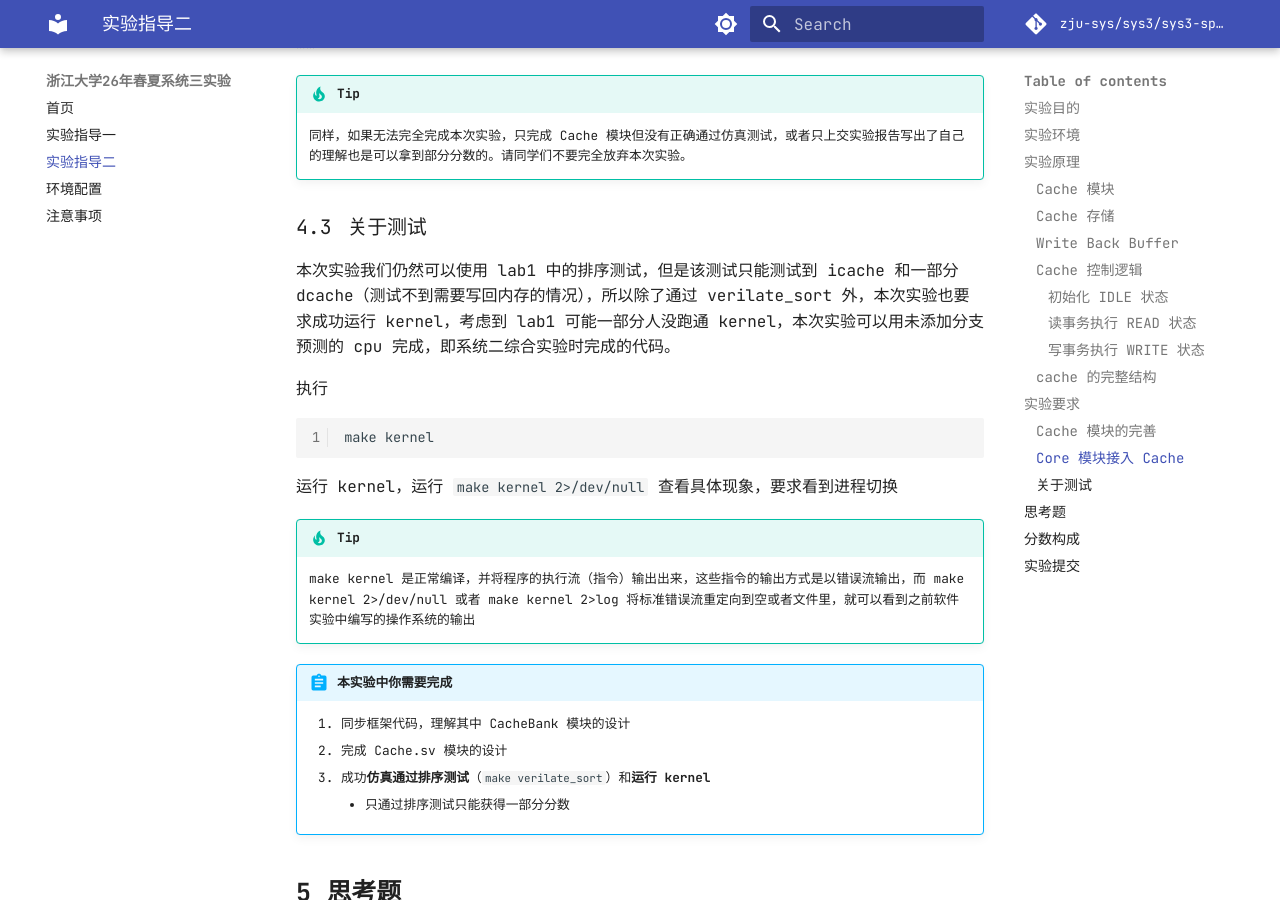
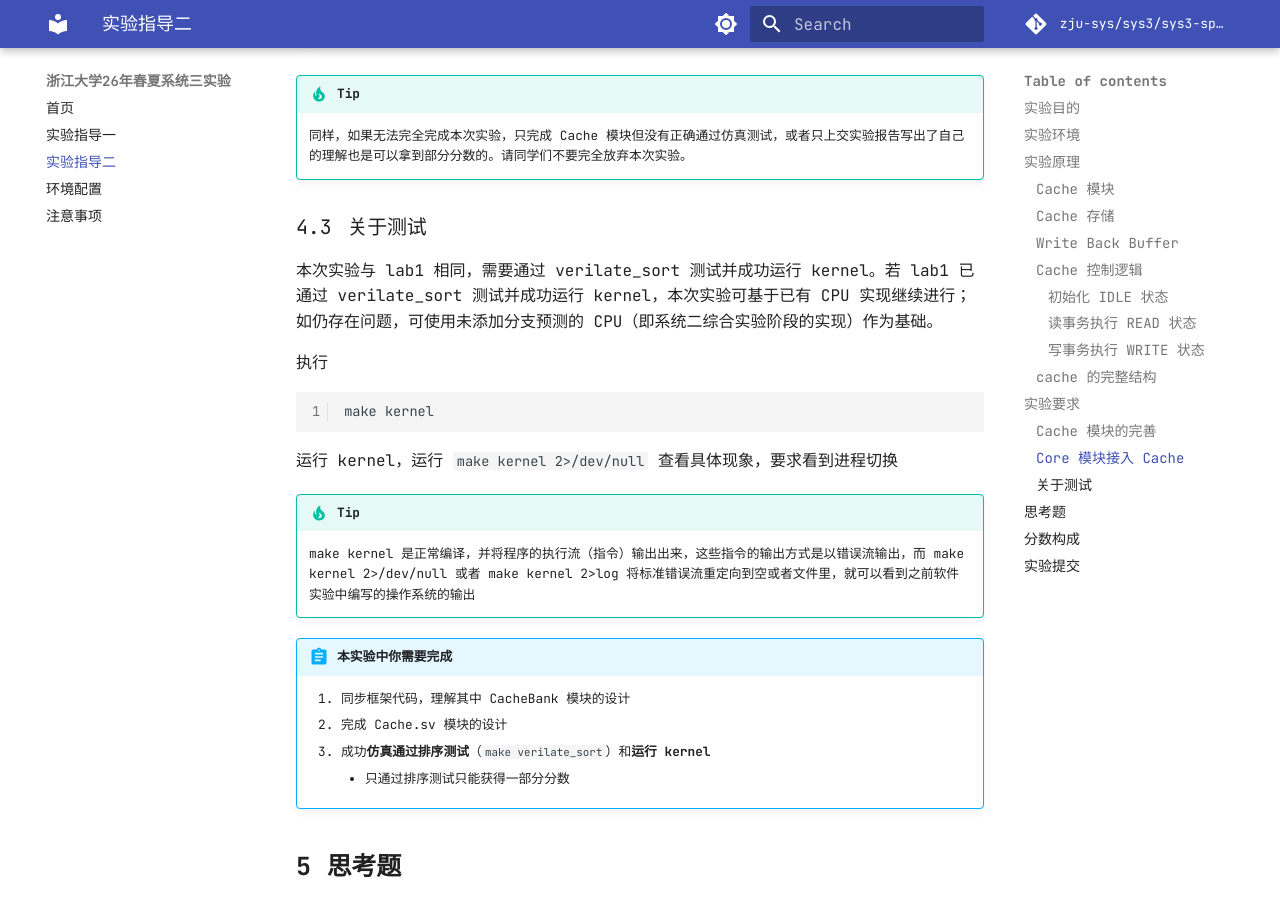
Before and after one commit to ZZC071212/computer_system, an MkDocs documentation site: the page built from docs/lab2.md, in a window 1280 px wide and 900 px high, scrolled down 14190 px. Built offline with MkDocs 1.6.1 and Material for MkDocs 9.7.7, drawn with Linux system fonts in a browser that asks for light colours; some of the changed text lies outside the part shown.

Commit message:
docs: fix lab2

```diff
--- a/docs/lab2.md
+++ b/docs/lab2.md
@@ -3,7 +3,7 @@
 !!! info "26.03.25 发布、26.04.22 截止验收与提交（四周）"
 
 !!! warning
-    在开始本实验前，请务必备份一份 lab1 或者系统二综合实验的代码，用于对比 cache 的效果，以及减轻同学们后面 Project 实现 MMU （可选）的负担（否则大家就要在加 cache 的前提下写 MMU 了，实验指导的版本是没有加 Cache 的，需要自行设计噢）
+    在开始本实验前，请务必备份一份 lab1 或者系统二综合实验的代码，用于对比 cache 的效果，以及减轻同学们后面 Project 实现 MMU（可选）的负担（否则大家就要在加 cache 的前提下写 MMU 了，实验指导的版本是没有加 Cache 的，需要自行设计噢）
 
 ## 实验目的
 
@@ -337,7 +337,7 @@ csr 指令的 forwarding，load-use 情形的 forwarding，exe 阶段是 j 型
 
 ### 关于测试
 
-本次实验我们仍然可以使用 lab1 中的排序测试，但是该测试只能测试到 icache 和一部分 dcache（测试不到需要写回内存的情况），所以除了通过 verilate_sort 外，本次实验也要求成功运行 kernel，考虑到 lab1 可能一部分人没跑通 kernel，本次实验可以用未添加分支预测的 cpu 完成，即系统二综合实验时完成的代码。
+本次实验与 lab1 相同，需要通过 verilate_sort 测试并成功运行 kernel。若 lab1 已通过 verilate_sort 测试并成功运行 kernel，本次实验可基于已有 CPU 实现继续进行；如仍存在问题，可使用未添加分支预测的 CPU（即系统二综合实验阶段的实现）作为基础。
 
 执行
 
```
